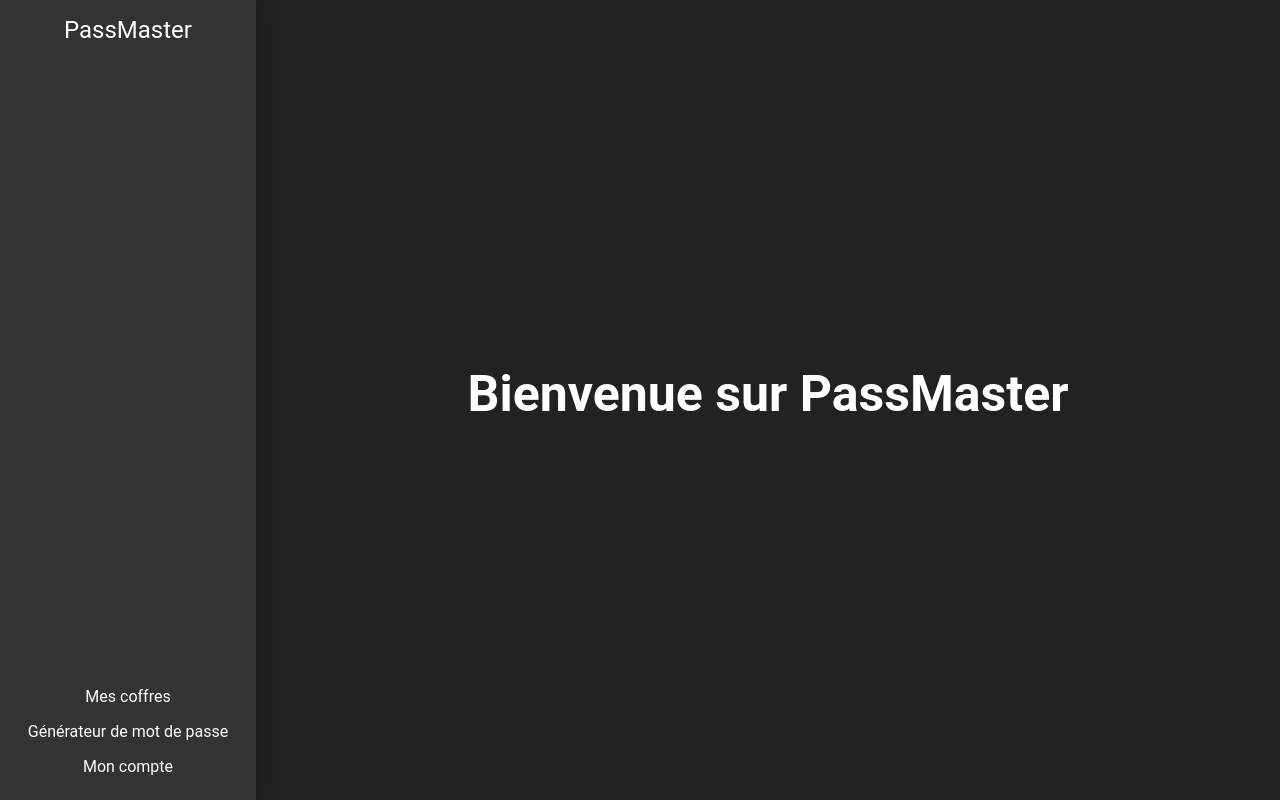
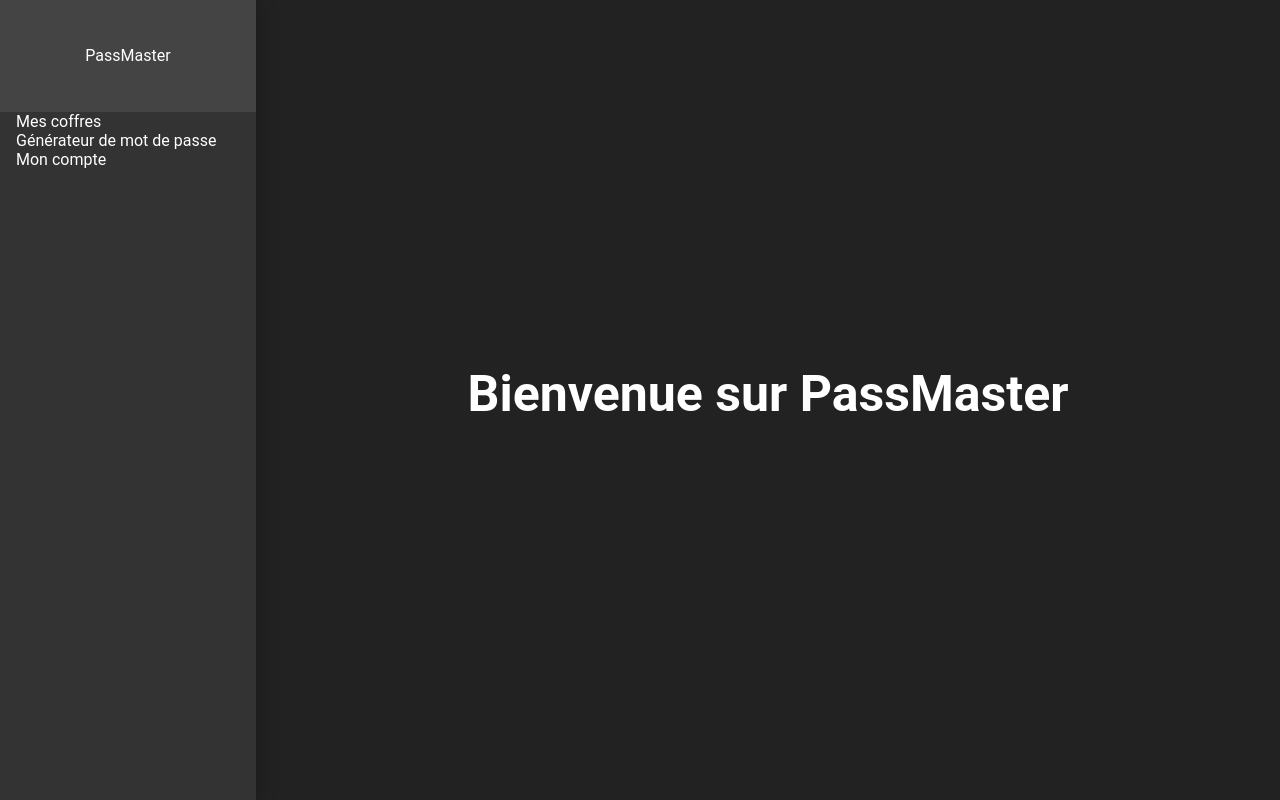
Before and after one commit to SleyPer/PassMaster, an Angular app in the folder PassMaster-frontend/: page /home in a window 1280 px wide. Built offline with nearby package versions, Linux system fonts and the light colour scheme.

Commit message:
Changing style for Navbar menu

```diff
--- a/PassMaster-frontend/src/app/navbar/navbar/navbar.component.html
+++ b/PassMaster-frontend/src/app/navbar/navbar/navbar.component.html
@@ -3,8 +3,23 @@
         <a routerLink="/home" class="navbar-brand">PassMaster</a>
     </div>
     <div class="navbar-down">
-        <a routerLink="/chests">Mes coffres</a>
-        <a routerLink="/generator">Générateur de mot de passe</a>
-        <a routerLink="/account">Mon compte</a>
+        <div [ngClass]="{'selected-menu': showChestSubTabs}">
+            <a routerLink="/chests" class="main-tab" (click)="toggleChestSubTabs()">Mes coffres</a>
+            <ul class="sub-tabs" *ngIf="showChestSubTabs" class="slide-down-animation">
+                <li><a routerLink="/chests/all">Tous les coffres</a></li>
+                <li><a routerLink="/chests/favorites">Favoris</a></li>
+                <li><a routerLink="/chests/trash">Corbeille</a></li>
+            </ul>
+        </div>
+        <div [ngClass]="{'selected-menu': showGeneratorSubTabs}">
+            <a routerLink="/generator" class="main-tab" (click)="toggleGeneratorSubTabs()">Générateur de mot de passe</a>
+        </div>
+        <div [ngClass]="{'selected-menu': showAccountSubTabs}">
+            <a routerLink="/account" class="main-tab" (click)="toggleAccountSubTabs()">Mon compte</a>
+            <ul class="sub-tabs" *ngIf="showAccountSubTabs" class="slide-down-animation">
+                <li><a routerLink="/account/profile">Profil</a></li>
+                <li><a routerLink="/account/logout">Déconnexion</a></li>
+            </ul>
+        </div>
     </div>
 </nav>
--- a/PassMaster-frontend/src/app/navbar/navbar/navbar.component.scss
+++ b/PassMaster-frontend/src/app/navbar/navbar/navbar.component.scss
@@ -4,12 +4,15 @@
     background-color: #333;
     display: flex;
     flex-direction: column;
-    justify-content: space-between;
+    justify-content: flex-start;
     box-shadow: 0 2px 20px rgba(0, 0, 0, 0.3);
 
     .navbar-up {
         text-align: center;
+        line-height: 10vh;
         padding: 1rem;
+        height: 10vh;
+        background-color: #444;
 
         a {
             text-decoration: none;
@@ -20,20 +23,48 @@
     .navbar-down {
         display: flex;
         flex-direction: column;
-      align-items: center;
-      padding: 1rem;
+        align-items: left;
+
+        .selected-menu {
+            background-color: #222;
+        }
 
         a {
             text-decoration: none;
             color: white;
-        margin: 0.5rem 0;
+            margin: 1rem;
+
             &:hover {
                 text-decoration: underline;
             }
         }
+
+        ul {
+            li {
+                list-style: none;
             }
+        }
+
+        .slide-down-animation {
+            animation: slideDown 1s ease-in-out;
+            max-height: 1000px;
+            opacity: 1;
+          }
+
 
         .navbar-brand {
             font-size: 1.5rem;
         }
     }
+}
+
+@keyframes slideDown {
+    from {
+      max-height: 0;
+      opacity: 0;
+    }
+    to {
+      max-height: 1000px;
+      opacity: 1;
+    }
+  }
--- a/PassMaster-frontend/src/app/navbar/navbar/navbar.component.ts
+++ b/PassMaster-frontend/src/app/navbar/navbar/navbar.component.ts
@@ -7,4 +7,27 @@ import { Component } from '@angular/core';
 })
 export class NavbarComponent {
 
+constructor() { }
+
+  showChestSubTabs: boolean = false;
+  showGeneratorSubTabs: boolean = false;
+  showAccountSubTabs: boolean = false;
+
+  toggleChestSubTabs() {
+    this.showChestSubTabs = !this.showChestSubTabs;
+    this.showGeneratorSubTabs = false;
+    this.showAccountSubTabs = false;
+  }
+
+  toggleGeneratorSubTabs() {
+    this.showGeneratorSubTabs = !this.showGeneratorSubTabs;
+    this.showChestSubTabs = false
+    this.showAccountSubTabs = false;
+  }
+
+  toggleAccountSubTabs() {
+    this.showAccountSubTabs = !this.showAccountSubTabs;
+    this.showChestSubTabs = false;
+    this.showGeneratorSubTabs = false;
+  }
 }
```
Lines whose indentation alone changed are shown as unchanged.
